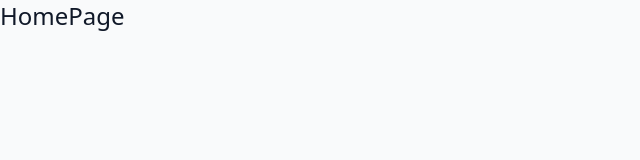
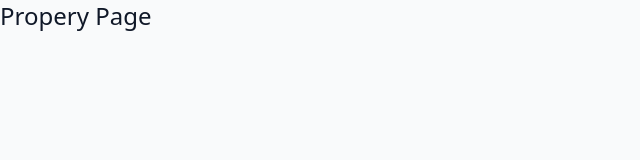
Before and after one commit to mohsensami/next-property, a Next.js app: page / in a window 1280 px wide. Shown: the top 160 px of the page, without its empty margins (0-640 px from the left). Built offline with nearby package versions, Linux system fonts and the light colour scheme.

Commit message:
File base routing

```diff
--- a/app/page.jsx
+++ b/app/page.jsx
@@ -1,5 +1,13 @@
+import Link from "next/link";
+
 const HomePage = () => {
-  return <div className="text-2xl">HomePage</div>;
+  return (
+    <div className="text-2xl">
+      <div>
+        <Link href="/properties">Propery Page</Link>
+      </div>
+    </div>
+  );
 };
 
 export default HomePage;
--- /dev/null
+++ b/app/properties/[id]/page.jsx
@@ -0,0 +1,5 @@
+const PropertyPage = () => {
+  return <div>PropertyPage</div>;
+};
+
+export default PropertyPage;
--- /dev/null
+++ b/app/properties/add/page.jsx
@@ -0,0 +1,5 @@
+const AddProperty = () => {
+  return <div>AddPropery</div>;
+};
+
+export default AddProperty;
--- /dev/null
+++ b/app/properties/page.jsx
@@ -0,0 +1,5 @@
+const PropertyPage = () => {
+  return <div>PropertyPage</div>;
+};
+
+export default PropertyPage;
```
